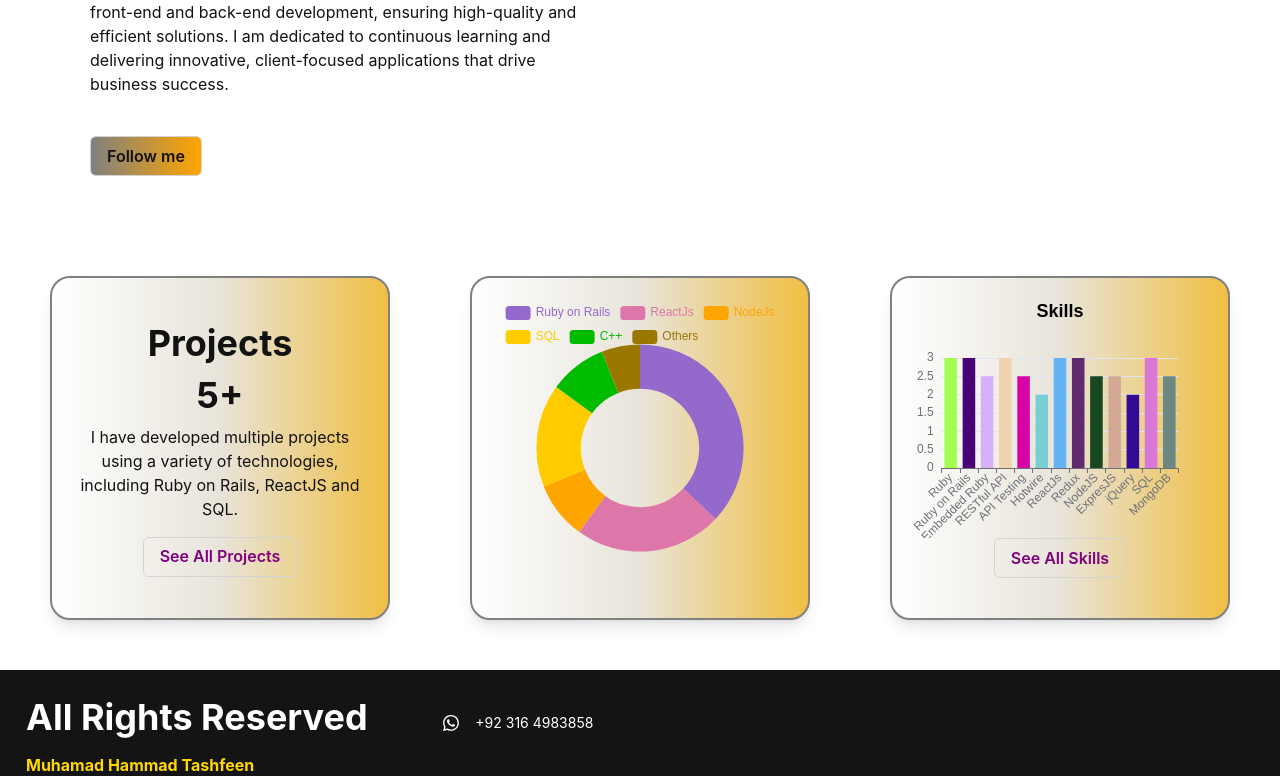
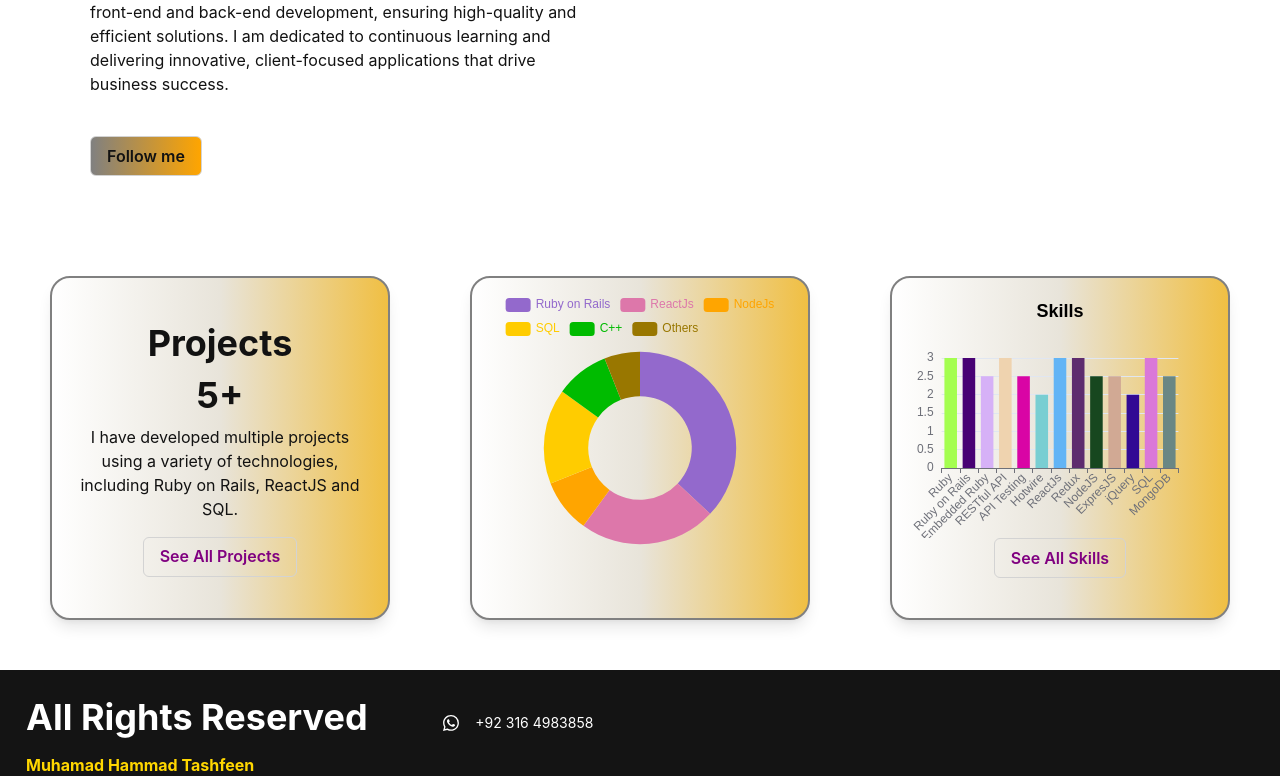
Before and after one commit to Tashfeen92/Portfolio, a React (Vite) app: page / in a window 1280 px wide. Shown: the part 484-1260 px from the top of the page. Built offline with nearby package versions, Linux system fonts and the light colour scheme.

Commit message:
Fix: Pie Chart

```diff
--- a/src/Components/chart.tsx
+++ b/src/Components/chart.tsx
@@ -18,18 +18,19 @@ const PieChart: React.FC = () => {
           trigger: "item",
         },
         legend: {
-          top: "1%",
+          top: "0%",
           left: "center",
           textStyle: {
             //@ts-ignore
-            color: { txtcolors }, // Change title text color
+            color: { txtcolors },
           },
+          padding: [0, 0, 0, 0],
         },
         series: [
           {
             name: "Access From",
             type: "pie",
-            radius: ["40%", "70%"],
+            radius: ["35%", "65%"],
             avoidLabelOverlap: false,
             label: {
               show: false,
```
